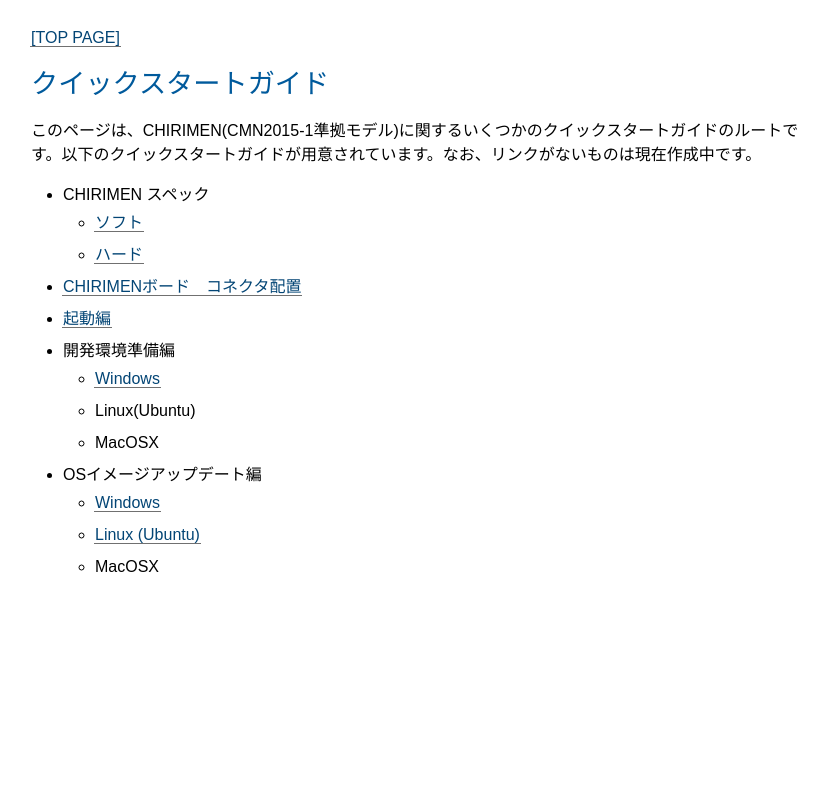
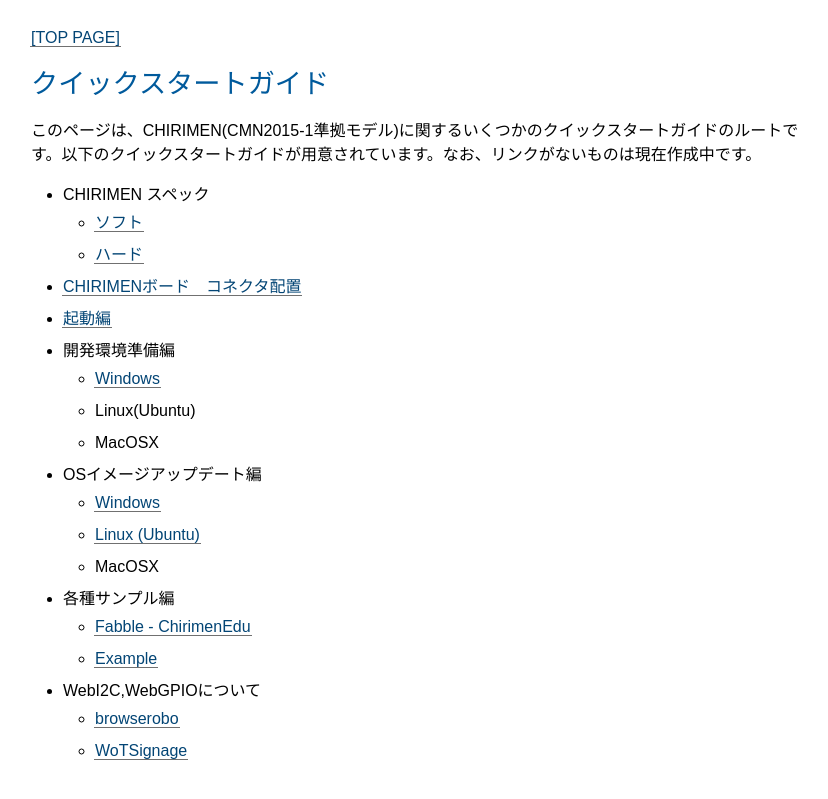
Before and after one commit to chirimen-oh/chirimen-oh.github.io, a Jekyll site: the page built from docs/ja/quickStart.md, in a window 1280 px wide. Shown: the top 799 px of the page, without its empty margins (433-1261 px from the left). Built offline with Jekyll 4.4.1, drawn with Linux system fonts in a browser that asks for light colours.

Commit message:
クイックスタートリンク精査、追加 #42 リンク切れや不足リンクの追加 ※Polyfill に関する情報について #125 がcloseされていないので、reOpen予定

```diff
--- a/docs/ja/quickStart.md
+++ b/docs/ja/quickStart.md
@@ -19,3 +19,9 @@ noToc: true
   - [Windows](firmware_update_guide_for_windows.html)
   - [Linux (Ubuntu)](firmware_update_guide_for_linux.html)
   - MacOSX
+- 各種サンプル編
+  - [Fabble - ChirimenEdu](http://fabble.cc/chirimenedu)
+  - [Example](https://github.com/chirimen-oh/examples)
+- WebI2C,WebGPIOについて
+  - [browserobo](https://github.com/browserobo/)
+  - [WoTSignage](https://github.com/chirimen-oh/WoTSignage)
```
Also changed, not shown: docs/ja/FAQ.md (+2 -2 lines).
